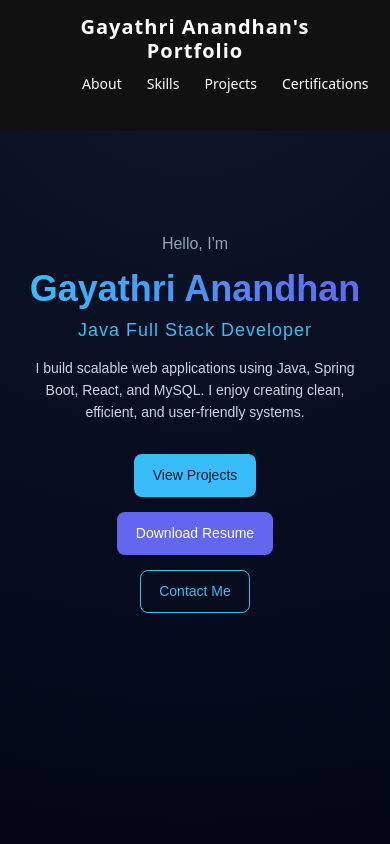
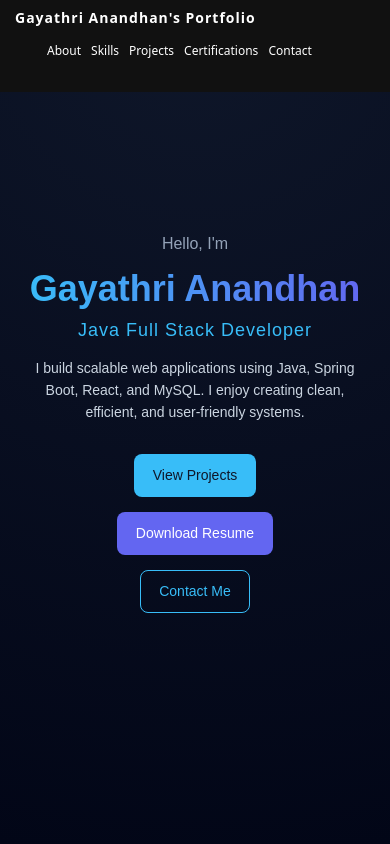
Before and after one commit to Gayathri-Anandhan/Portfolio, a React (Vite) app: page / in a window 390 px wide. Shown: the top 844 px of the page. Built offline with nearby package versions, Linux system fonts and the light colour scheme.

Commit message:
Navbar Responsive

```diff
--- a/src/components/Header.jsx
+++ b/src/components/Header.jsx
@@ -20,7 +20,10 @@ function Header() {
         <div className="hero-buttons">
           <a href="#projects" className="btn primary">View Projects</a>
 
-          <a href="/resume.pdf" download className="btn secondary">
+          {/* <a href="/resume.pdf" download className="btn secondary"> */}
+          <a
+            href="https://drive.google.com/uc?export=download&id=183lrs-nytpWRs1WC7rwU0Ne9hMo9rgTZ"
+            className="btn secondary">
             Download Resume
           </a>
 
--- a/src/styles/Navbar.css
+++ b/src/styles/Navbar.css
@@ -89,3 +89,67 @@
 .nav-links a:hover::after {
   width: 100%;
 }
+
+/* ===== RESPONSIVENESS ===== */
+
+/* Tablets */
+@media (max-width: 1024px) {
+  .navbar {
+    padding: 15px 30px;
+  }
+
+  .nav-links {
+    gap: 18px;
+  }
+
+  .logo {
+    font-size: 18px;
+  }
+}
+
+/* Mobile */
+@media (max-width: 768px) {
+  .navbar {
+    flex-direction: column;
+    align-items: flex-start;
+    padding: 15px 20px;
+  }
+
+  .logo {
+    margin-bottom: 10px;
+    font-size: 16px;
+  }
+
+  .nav-links {
+    width: 100%;
+    flex-wrap: wrap;
+    gap: 12px;
+  }
+
+  .nav-links li {
+    margin: 0;
+  }
+
+  .nav-links a {
+    font-size: 13px;
+  }
+}
+
+/* Small Mobile */
+@media (max-width: 480px) {
+  .navbar {
+    padding: 10px 15px;
+  }
+
+  .logo {
+    font-size: 14px;
+  }
+
+  .nav-links {
+    gap: 10px;
+  }
+
+  .nav-links a {
+    font-size: 12px;
+  }
+}
```
